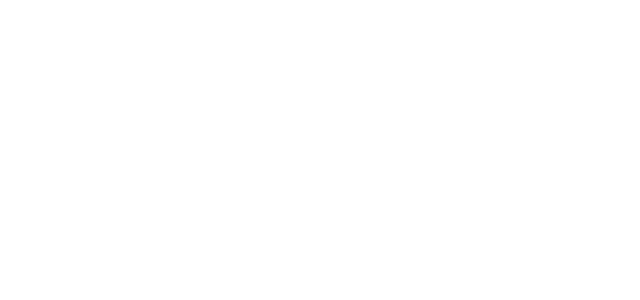
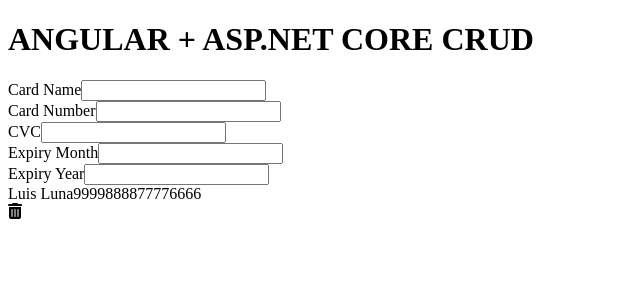
Before and after one commit to luisjavierluna/Cards, an Angular app in the folder UI/cards/: page / in a window 1280 px wide. Shown: the top 300 px of the page, without its empty margins (0-640 px from the left). Built offline with nearby package versions, Linux system fonts and the light colour scheme.

Commit message:
Added main Angular project template and installed font awesome

```diff
--- a/UI/cards/src/app/app.component.html
+++ b/UI/cards/src/app/app.component.html
@@ -0,0 +1,43 @@
+<div class="container">
+    <h1>ANGULAR + ASP.NET CORE CRUD</h1>
+
+    <div class="cards-container">
+        <div class="cards-form">
+            <form>
+                <div class="form-group">
+                    <label for="">Card Name</label>
+                    <input type="text" name="cardName">
+                </div>
+                <div class="form-group">
+                    <label for="">Card Number</label>
+                    <input type="text" name="cardNumber">
+                </div>
+                <div class="form-group form-group-inline">
+                    <div>
+                        <label for="">CVC</label>
+                        <input type="text" name="cvc">
+                    </div>
+                    <div>
+                        <label for="">Expiry Month</label>
+                        <input type="text" name="expiryMonth">
+                    </div>
+                    <div>
+                        <label for="">Expiry Year</label>
+                        <input type="text" name="expiryYear">
+                    </div>
+                </div>
+            </form>
+        </div>
+        <div class="cards-grid">
+            <div class="card-row">
+                <div class="card-row-datails">
+                    <span>Luis Luna</span>
+                    <span>9999888877776666</span>
+                </div>
+                <div class="card-row-action">
+                    <a><i class="fa-solid fa-trash-can"></i></a>
+                </div>
+            </div>
+        </div>
+    </div>
+</div>
--- a/UI/cards/src/index.html
+++ b/UI/cards/src/index.html
@@ -6,6 +6,9 @@
   <base href="/">
   <meta name="viewport" content="width=device-width, initial-scale=1">
   <link rel="icon" type="image/x-icon" href="favicon.ico">
+  <link rel="stylesheet" href="https://cdnjs.cloudflare.com/ajax/libs/font-awesome/6.1.1/css/all.min.css"
+  integrity="sha512-KfkfwYDsLkIlwQp6LFnl8zNdLGxu9YAA1QvwINks4PhcElQSvqcyVLLD9aMhXd13uQjoXtEKNosOWaZqXgel0g=="
+  crossorigin="anonymous" referrerpolicy="no-referrer" />
 </head>
 <body>
   <app-root></app-root>
```
